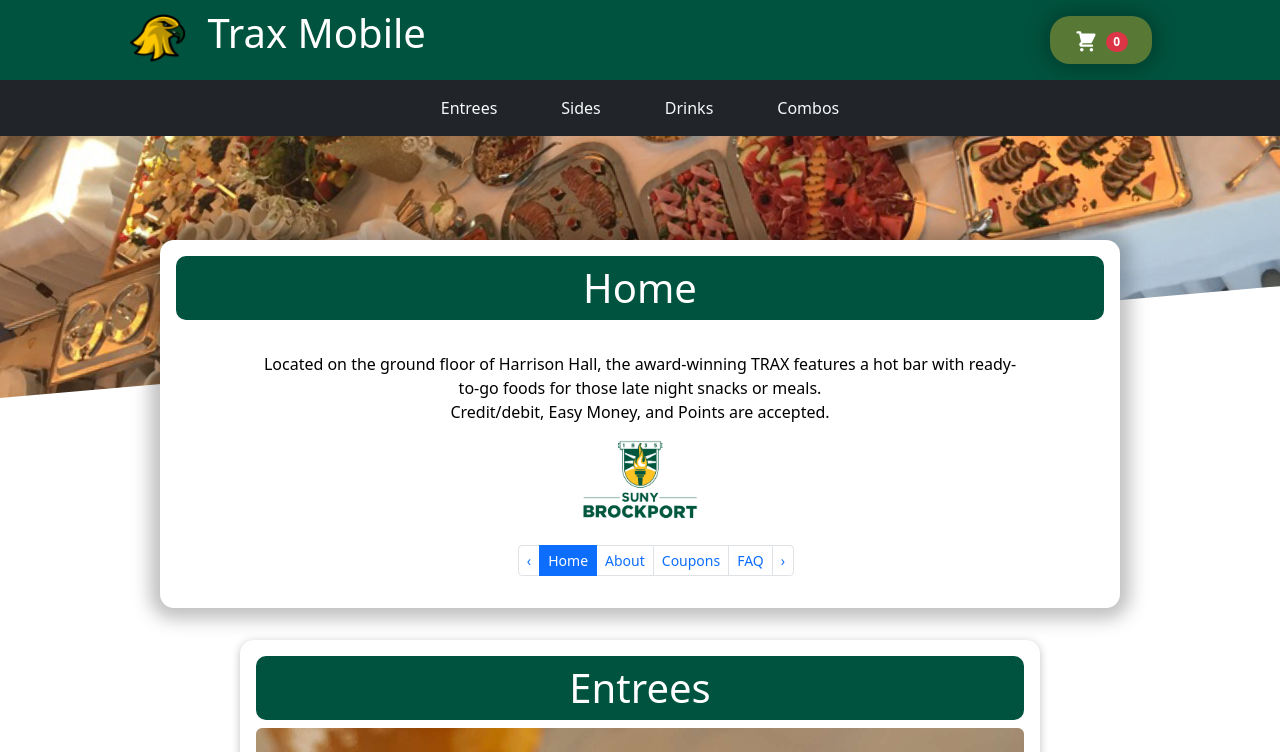
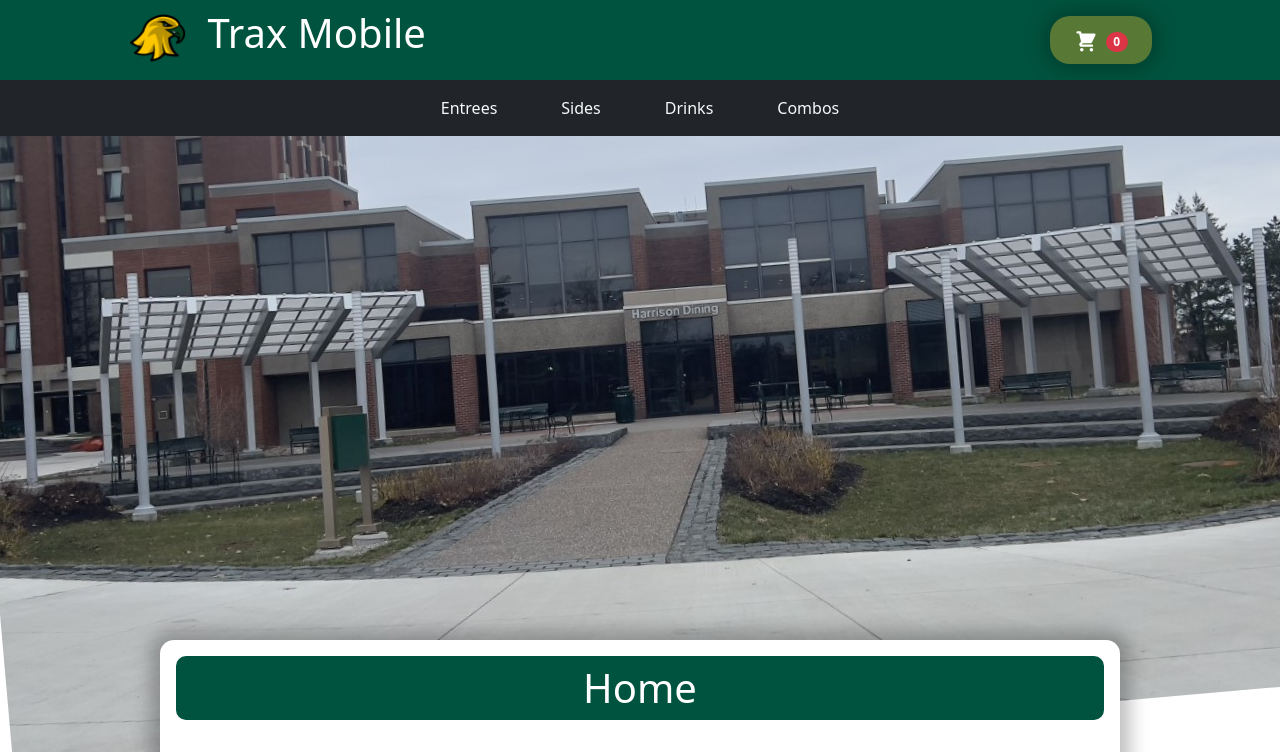
Before and after one commit to JacobThibault/TraxMobileProject, a React (Create React App) app: page / in a window 1280 px wide. Shown: the top 752 px of the page. Built offline with nearby package versions, Linux system fonts and the light colour scheme.

Commit message:
changed main home screen

```diff
--- a/src/components/Layout/Header/Header.js
+++ b/src/components/Layout/Header/Header.js
@@ -1,6 +1,6 @@
 import { useState, useEffect } from "react";
 import HeaderCartButton from "./HeaderCartButton";
-import mealsImage from "../../../assets/meals.jpg";
+import background from "../../../assets/trax.jpg";
 import { Container, Nav, Navbar, Stack, } from "react-bootstrap";
 import HomeTab from "../MainCard/Tab/HomeTab";
 import AboutTab from "../MainCard/Tab/AboutTab";
@@ -88,7 +88,7 @@ const Header = (props) => {
 
       {/*background image */}
       <div className={classes["main-image"]}>
-        <img src={mealsImage} alt="Food served at Brockport" />
+        <img src={background} alt="Trax Brockport" />
       </div>
 
       {/*show different main cards */}
--- a/src/components/Layout/Header/Header.module.css
+++ b/src/components/Layout/Header/Header.module.css
@@ -23,7 +23,7 @@
 
   .main-image {
     width: 100%;
-    height: 25rem;
+    height: 50rem;
     z-index: 0;
     overflow: hidden;
   }
```
Also changed, not shown: src/assets/meals.jpg (deleted), src/assets/trax.jpg (added).
